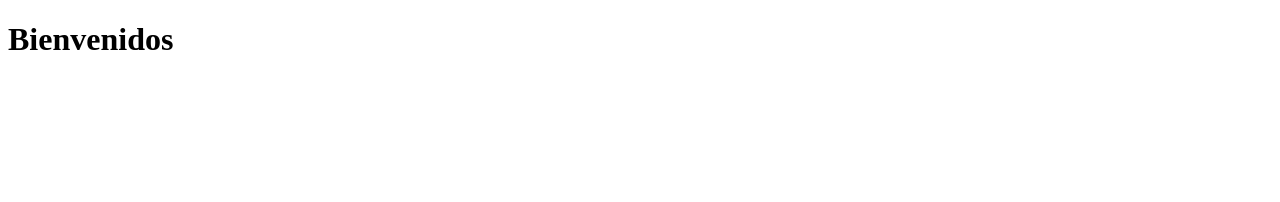
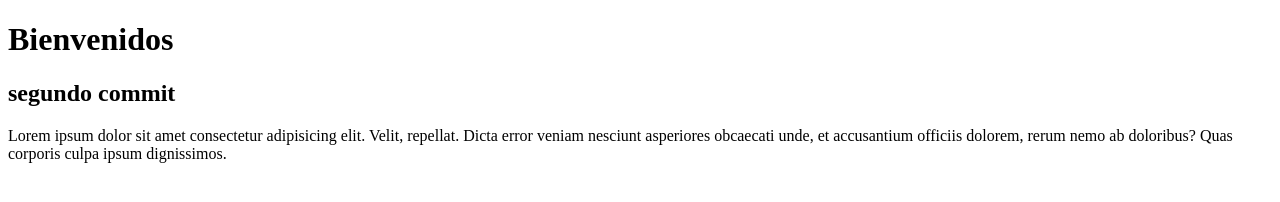
Before and after one commit to domenic21/comi-sabados, a plain HTML site: page index.html in a window 1280 px wide. Drawn offline with Linux system fonts and the light colour scheme.

Commit message:
segundo commit, creamos h2 y parrafo

```diff
--- a/index.html
+++ b/index.html
@@ -1,13 +1,21 @@
 <!DOCTYPE html>
 <html lang="en">
+
 <head>
     <meta charset="UTF-8">
     <meta http-equiv="X-UA-Compatible" content="IE=edge">
     <meta name="viewport" content="width=device-width, initial-scale=1.0">
     <title>Proyecto falso</title>
 </head>
+
 <body>
     <h1>Bienvenidos </h1>
 
+    <h2>segundo commit</h2>
+    <p>Lorem ipsum dolor sit amet consectetur adipisicing elit. Velit, repellat. Dicta error veniam nesciunt asperiores
+        obcaecati unde, et accusantium officiis dolorem, rerum nemo ab doloribus? Quas corporis culpa ipsum dignissimos.
+    </p>
+
 </body>
+
 </html>
```
